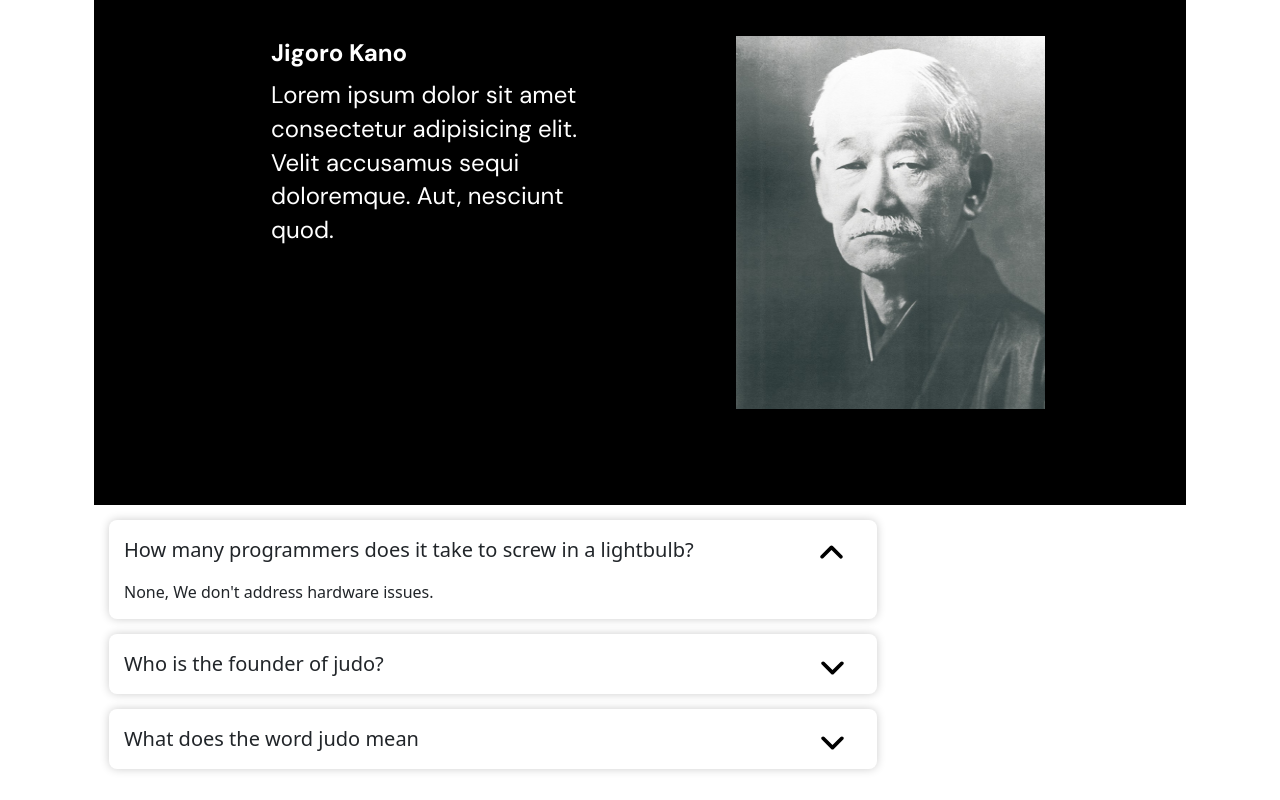
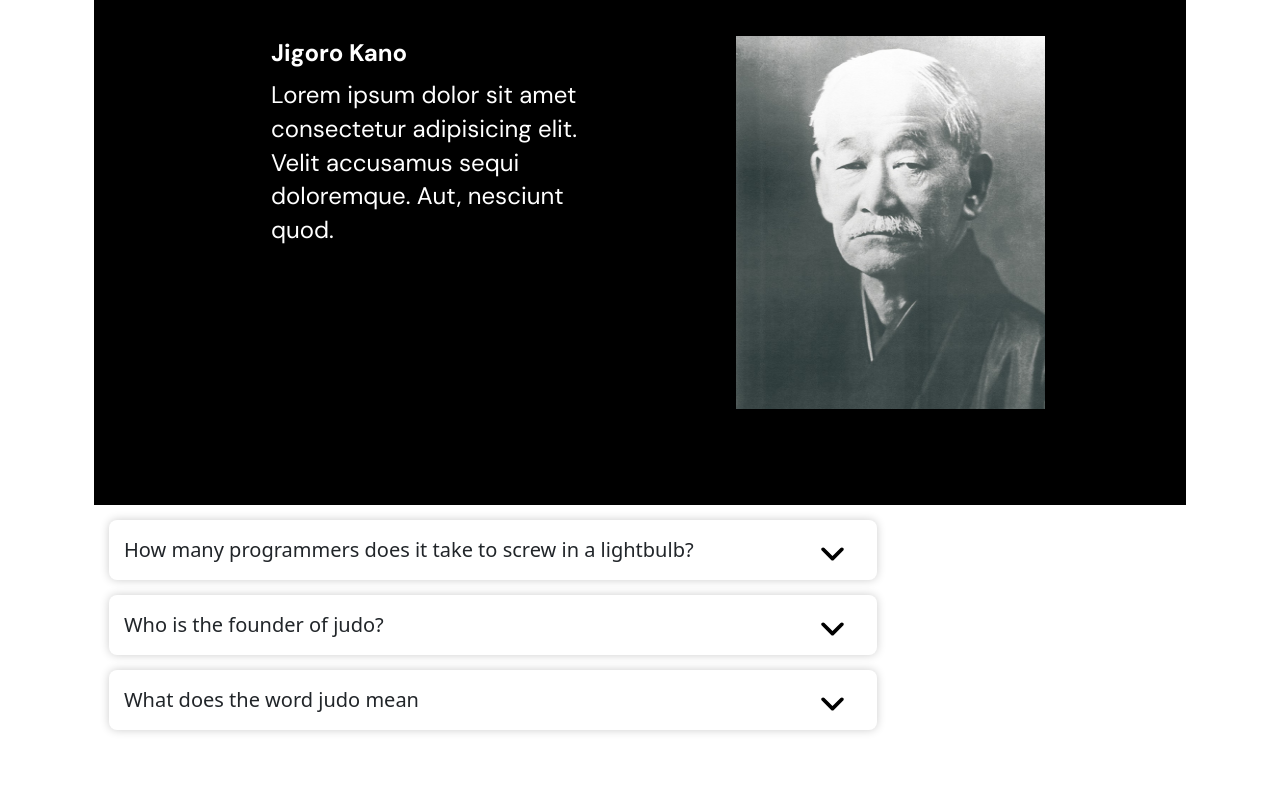
Before and after one commit to judo2000/denver-judo-temp, a React (Create React App) app in the folder client/: page / in a window 1280 px wide. Shown: the part 1951-2751 px from the top of the page. After the commit the page ends 2712 px from the top, so only its background shows below. Built offline with nearby package versions, Linux system fonts and the light colour scheme.

Commit message:
Move faq to new component and create singleFAQ component

```diff
--- a/client/src/components/FAQ.js
+++ b/client/src/components/FAQ.js
@@ -1,12 +1,43 @@
-const FAQ = ({ faq, index, toggleFAQ }) => {
+import { useState } from 'react';
+import SingleFAQ from './SingleFAQ';
+
+const FAQ = () => {
+  const [faqs, setFaqs] = useState([
+    {
+      question: 'How many programmers does it take to screw in a lightbulb?',
+      answer: "None, We don't address hardware issues.",
+      open: false,
+    },
+    {
+      question: 'Who is the founder of judo?',
+      answer: 'Jigoro Kano',
+      open: false,
+    },
+    {
+      question: 'What does the word judo mean',
+      answer: 'Judo means The Gengle Way',
+      open: false,
+    },
+  ]);
+
+  const toggleFAQ = (index) => {
+    setFaqs(
+      faqs.map((faq, i) => {
+        if (i === index) {
+          faq.open = !faq.open;
+        } else {
+          faq.open = false;
+        }
+        return faq;
+      })
+    );
+  };
+
   return (
-    <div
-      className={`faq ${faq.open ? 'open' : ''}`}
-      onClick={() => toggleFAQ(index)}
-      key={index}
-    >
-      <div className='faq-question'>{faq.question}</div>
-      <div className='faq-answer'>{faq.answer}</div>
+    <div className='faqs'>
+      {faqs.map((faq, i) => (
+        <SingleFAQ faq={faq} key={i} index={i} toggleFAQ={toggleFAQ} />
+      ))}
     </div>
   );
 };
--- /dev/null
+++ b/client/src/components/SingleFAQ.js
@@ -0,0 +1,14 @@
+const SingleFAQ = ({ faq, index, toggleFAQ }) => {
+  return (
+    <div
+      className={`faq ${faq.open ? 'open' : ''}`}
+      onClick={() => toggleFAQ(index)}
+      key={index}
+    >
+      <div className='faq-question'>{faq.question}</div>
+      <div className='faq-answer'>{faq.answer}</div>
+    </div>
+  );
+};
+
+export default SingleFAQ;
--- a/client/src/pages/Home.js
+++ b/client/src/pages/Home.js
@@ -1,4 +1,3 @@
-import { useState } from 'react';
 import Container from 'react-bootstrap/Container';
 import Row from 'react-bootstrap/Row';
 import Col from 'react-bootstrap/Col';
@@ -16,36 +15,36 @@ const Home = () => {
   // console.log(data);
   // const page = data?.page || {};
 
-  const [faqs, setFaqs] = useState([
-    {
-      question: 'How many programmers does it take to screw in a lightbulb?',
-      answer: "None, We don't address hardware issues.",
-      open: true,
-    },
-    {
-      question: 'Who is the founder of judo?',
-      answer: 'Jigoro Kano',
-      open: false,
-    },
-    {
-      question: 'What does the word judo mean',
-      answer: 'Judo means The Gengle Way',
-      open: false,
-    },
-  ]);
+  // const [faqs, setFaqs] = useState([
+  //   {
+  //     question: 'How many programmers does it take to screw in a lightbulb?',
+  //     answer: "None, We don't address hardware issues.",
+  //     open: true,
+  //   },
+  //   {
+  //     question: 'Who is the founder of judo?',
+  //     answer: 'Jigoro Kano',
+  //     open: false,
+  //   },
+  //   {
+  //     question: 'What does the word judo mean',
+  //     answer: 'Judo means The Gengle Way',
+  //     open: false,
+  //   },
+  // ]);
 
-  const toggleFAQ = (index) => {
-    setFaqs(
-      faqs.map((faq, i) => {
-        if (i === index) {
-          faq.open = !faq.open;
-        } else {
-          faq.open = false;
-        }
-        return faq;
-      })
-    );
-  };
+  // const toggleFAQ = (index) => {
+  //   setFaqs(
+  //     faqs.map((faq, i) => {
+  //       if (i === index) {
+  //         faq.open = !faq.open;
+  //       } else {
+  //         faq.open = false;
+  //       }
+  //       return faq;
+  //     })
+  //   );
+  // };
 
   return (
     <>
@@ -170,11 +169,7 @@ const Home = () => {
             </section>
 
             <section id='faq'>
-              <div className='faqs'>
-                {faqs.map((faq, i) => (
-                  <FAQ faq={faq} key={i} index={i} toggleFAQ={toggleFAQ} />
-                ))}
-              </div>
+              <FAQ />
             </section>
           </main>
         </Row>
```
